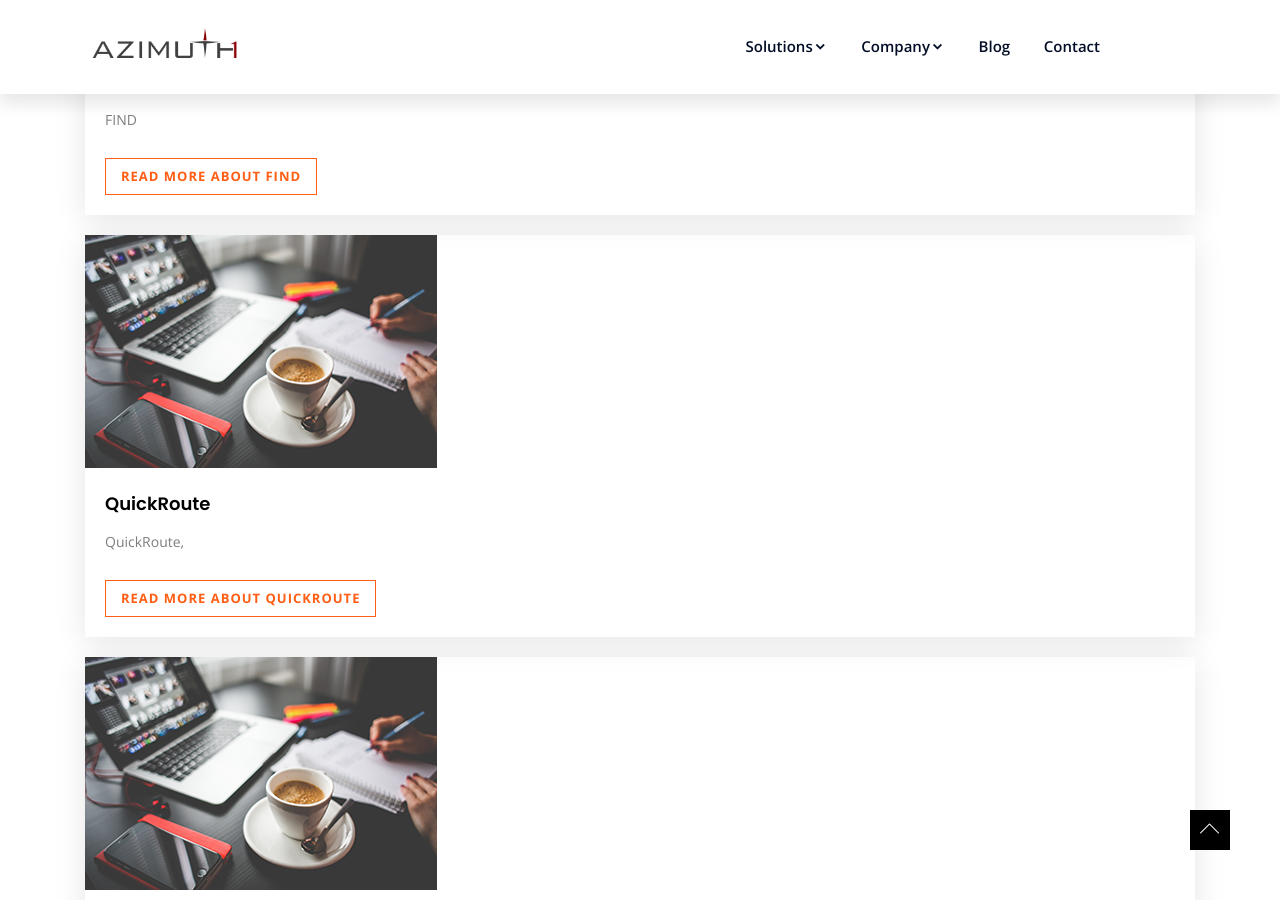
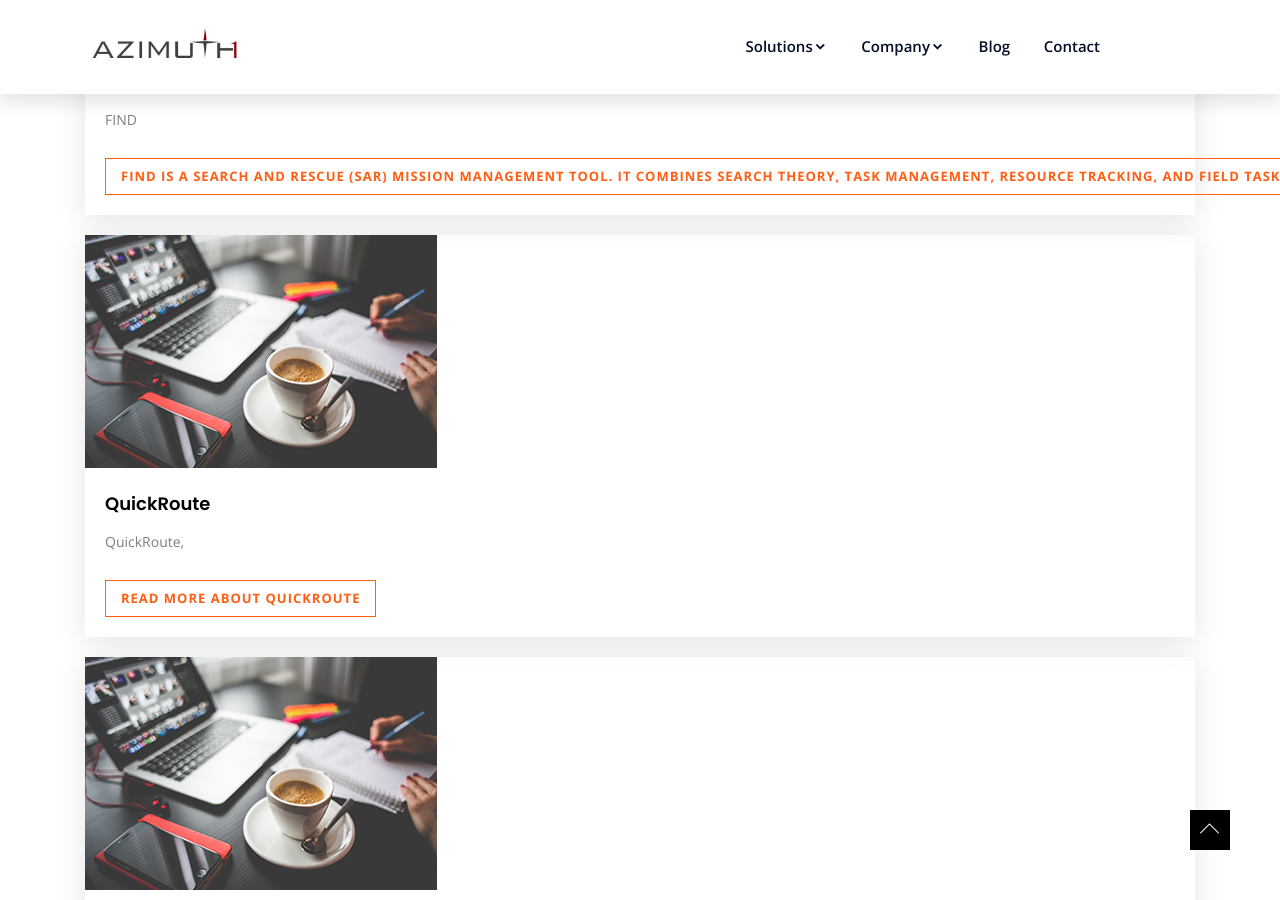
Before and after one commit to clairmclafferty/azimuth1-new-website, a Jekyll site: the page built from pages/public-safety.html, in a window 1280 px wide and 900 px high, scrolled down 749 px. Built offline with Jekyll 4.4.1, drawn with Linux system fonts in a browser that asks for light colours.

Commit message:
remove unneeded link button

```diff
--- a/pages/about.html
+++ b/pages/about.html
@@ -10,7 +10,6 @@
                 <div class="about-info-text">
                     <h2>Our Mission</h2>
                     <p>We aim to see the world more clearly through advanced analytics. Our work with energy, environmental, and public safety clients has shown that bringing modern data analytics and visualization into business processes helps everyone make smarter resource allocation decisions.</p>
-                    <a href="#" class="btn">Read More</a>
                     <div class="info-img">
                         <img src="{{site.baseurl}}/pics/bios/team_oct2017.jpg" class="img-fluid" alt="">
                     </div>
--- a/pages/public-safety.html
+++ b/pages/public-safety.html
@@ -26,7 +26,8 @@
                         <div class="card-text">
                             <p>FIND</p>
                         </div>
-                        <a href="#" class="btn">Read more about FIND</a>
+                        <a href="#" class="btn">FIND is a search and rescue (SAR) mission management tool.
+                          It combines search theory, task management, resource tracking, and field task mapping.</a>
                     </div>
                 </div>
             </div>
```
